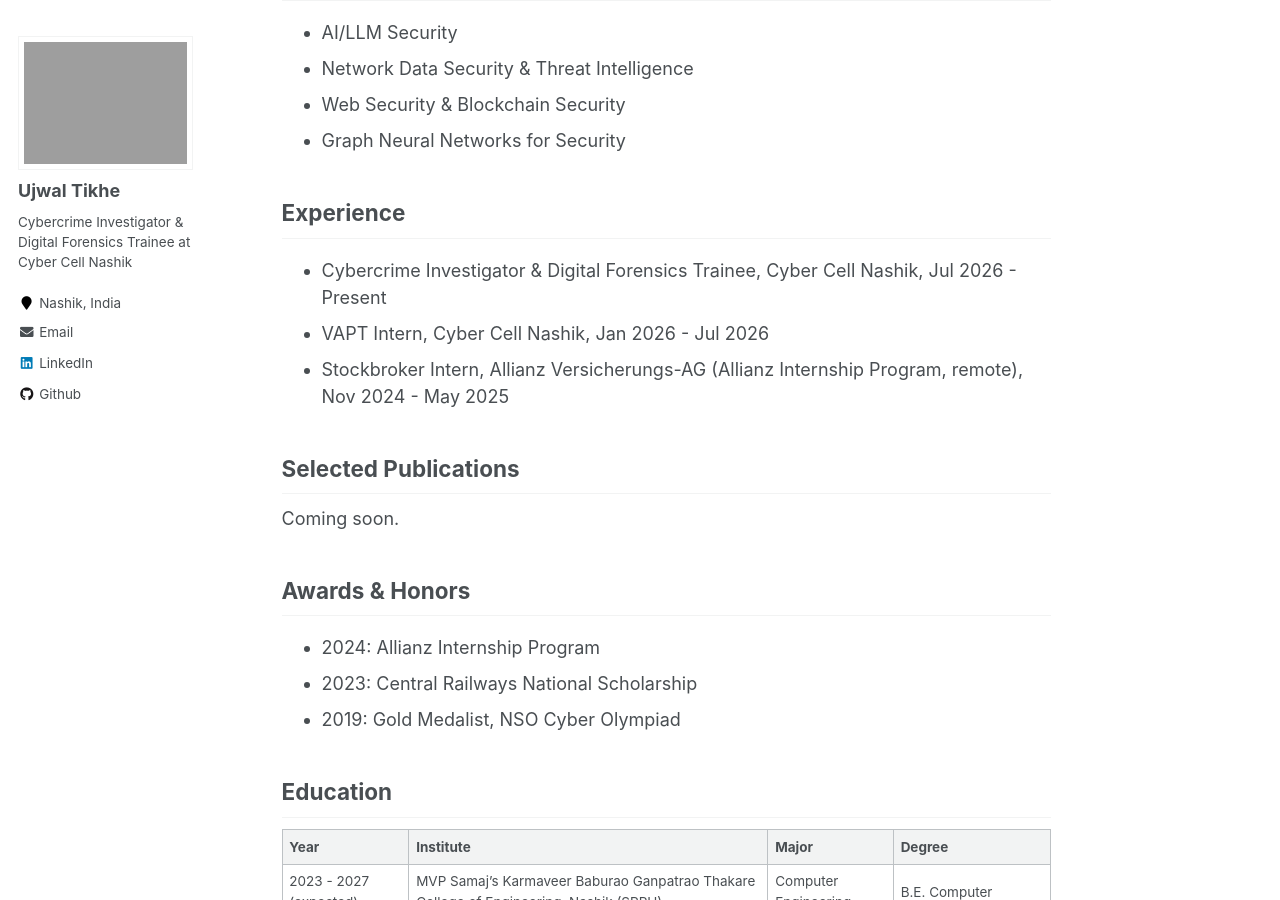
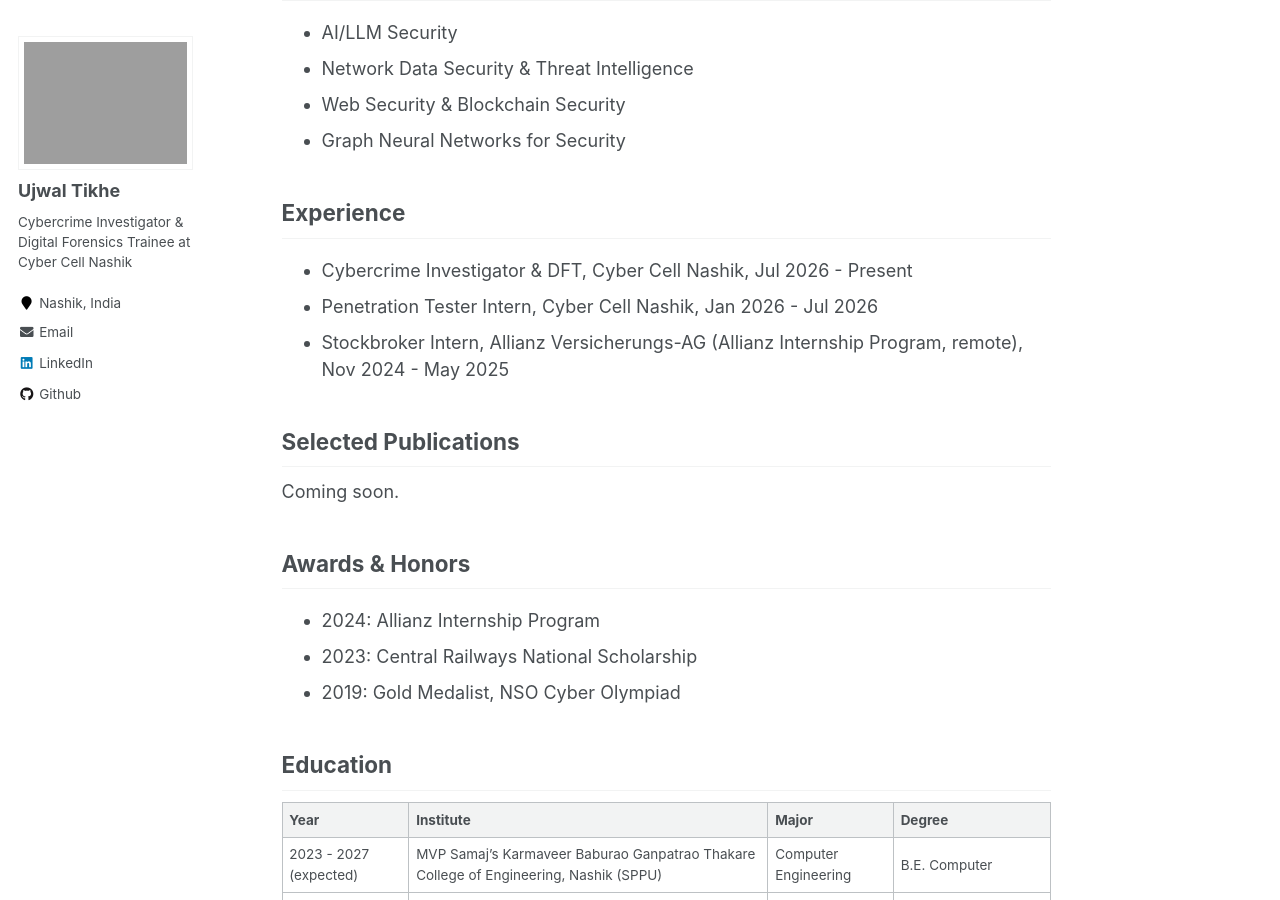
Before and after one commit to UjwalTikhe/UjwalTikhe.github.io, a Jekyll site: the page built from _pages/about.md, in a window 1280 px wide and 900 px high, scrolled down 762 px. Built offline with Jekyll 4.4.1, drawn with Linux system fonts in a browser that asks for light colours.

Commit message:
Rename the Cyber Cell internship to Penetration Tester Intern, shorten DFT

```diff
--- a/_pages/about.md
+++ b/_pages/about.md
@@ -29,8 +29,8 @@ Before this, I was a Stockbroker Intern at Allianz Versicherungs-AG. I am pursui
 
 ## Experience
 
-* Cybercrime Investigator & Digital Forensics Trainee, Cyber Cell Nashik, Jul 2026 - Present
-* VAPT Intern, Cyber Cell Nashik, Jan 2026 - Jul 2026
+* Cybercrime Investigator & DFT, Cyber Cell Nashik, Jul 2026 - Present
+* Penetration Tester Intern, Cyber Cell Nashik, Jan 2026 - Jul 2026
 * Stockbroker Intern, Allianz Versicherungs-AG (Allianz Internship Program, remote), Nov 2024 - May 2025
 
 ## Selected Publications
```
